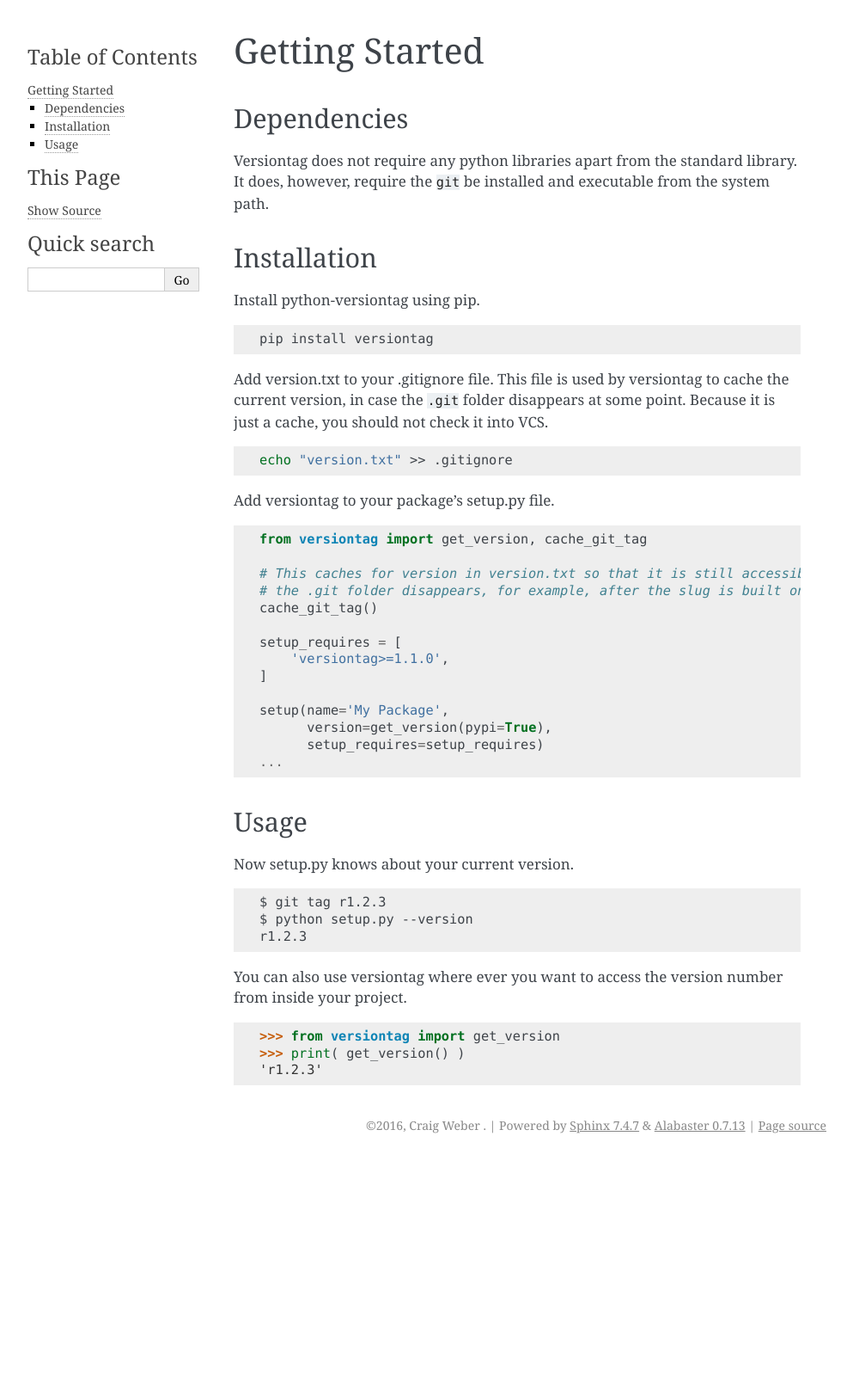
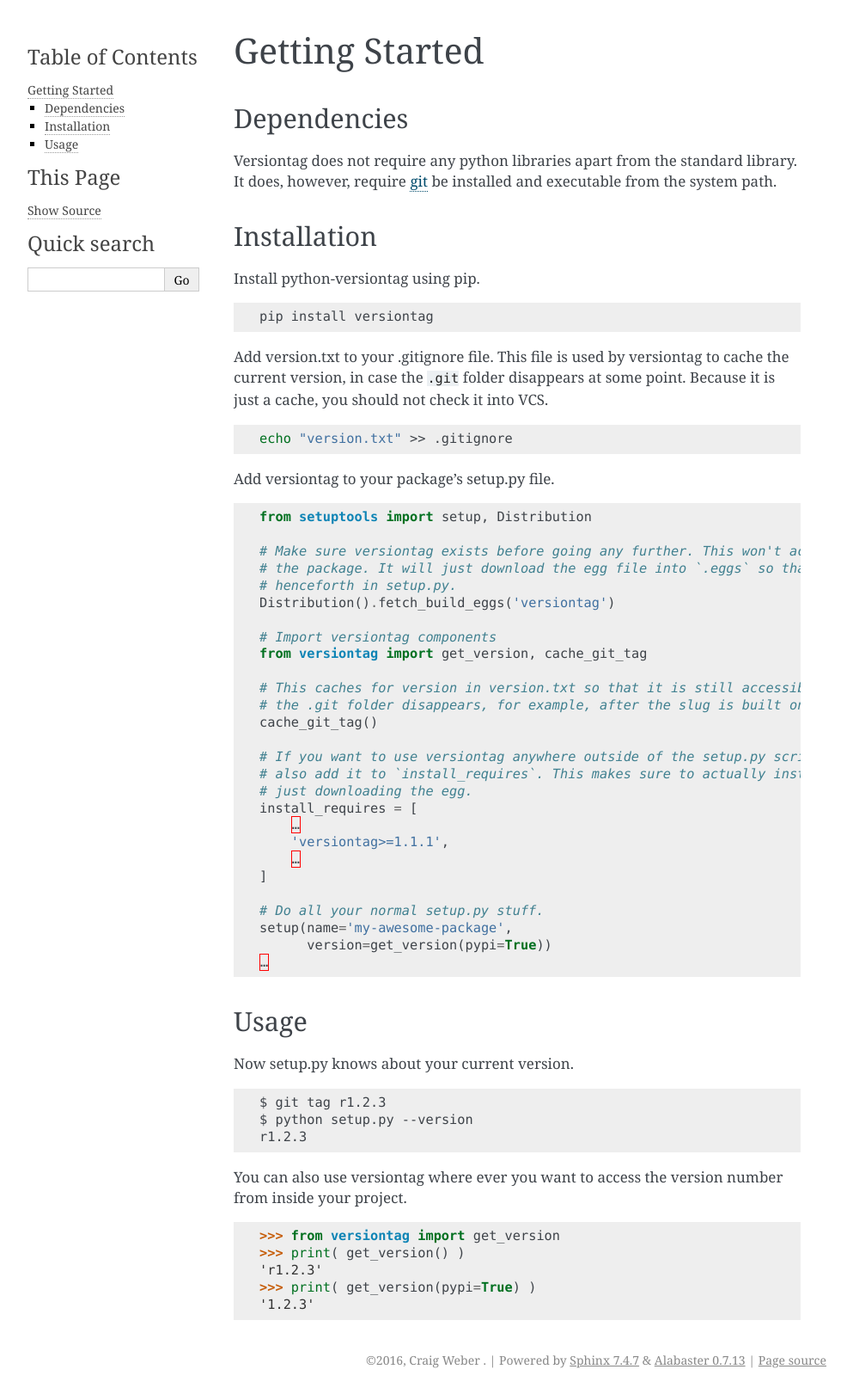
Before and after one commit to crgwbr/python-versiontag, a Sphinx documentation site: the page built from docs/install.rst, in a window 1280 px wide. Shown: the whole page at 86% size, without its empty margins (148-1141 px from the left). Built offline with Sphinx 7.4.7, drawn with Linux system fonts in a browser that asks for light colours; before the commit the page ends 1348 px from its top, so only the background shows below that.

Commit message:
Update docs to reflect that setup_requires doesn't actually work

```diff
--- a/docs/install.rst
+++ b/docs/install.rst
@@ -30,20 +30,33 @@
 
 .. code:: python
 
+    from setuptools import setup, Distribution
+
+    # Make sure versiontag exists before going any further. This won't actually install
+    # the package. It will just download the egg file into `.eggs` so that it can be used
+    # henceforth in setup.py.
+    Distribution().fetch_build_eggs('versiontag')
+
+    # Import versiontag components
     from versiontag import get_version, cache_git_tag
 
     # This caches for version in version.txt so that it is still accessible if
     # the .git folder disappears, for example, after the slug is built on Heroku.
     cache_git_tag()
 
-    setup_requires = [
-        'versiontag>=1.1.0',
+    # If you want to use versiontag anywhere outside of the setup.py script, you should
+    # also add it to `install_requires`. This makes sure to actually install it, instead of
+    # just downloading the egg.
+    install_requires = [
+        …
+        'versiontag>=1.1.1',
+        …
     ]
 
-    setup(name='My Package',
-          version=get_version(pypi=True),
-          setup_requires=setup_requires)
-    ...
+    # Do all your normal setup.py stuff.
+    setup(name='my-awesome-package',
+          version=get_version(pypi=True))
+    …
 
 
 Usage
@@ -66,3 +79,5 @@
     >>> from versiontag import get_version
     >>> print( get_version() )
     'r1.2.3'
+    >>> print( get_version(pypi=True) )
+    '1.2.3'
```
Also changed, not shown: other parts of docs/install.rst (+1 -1 lines), setup.py (+3 -5 lines), LICENSE.md, 1 other file.
